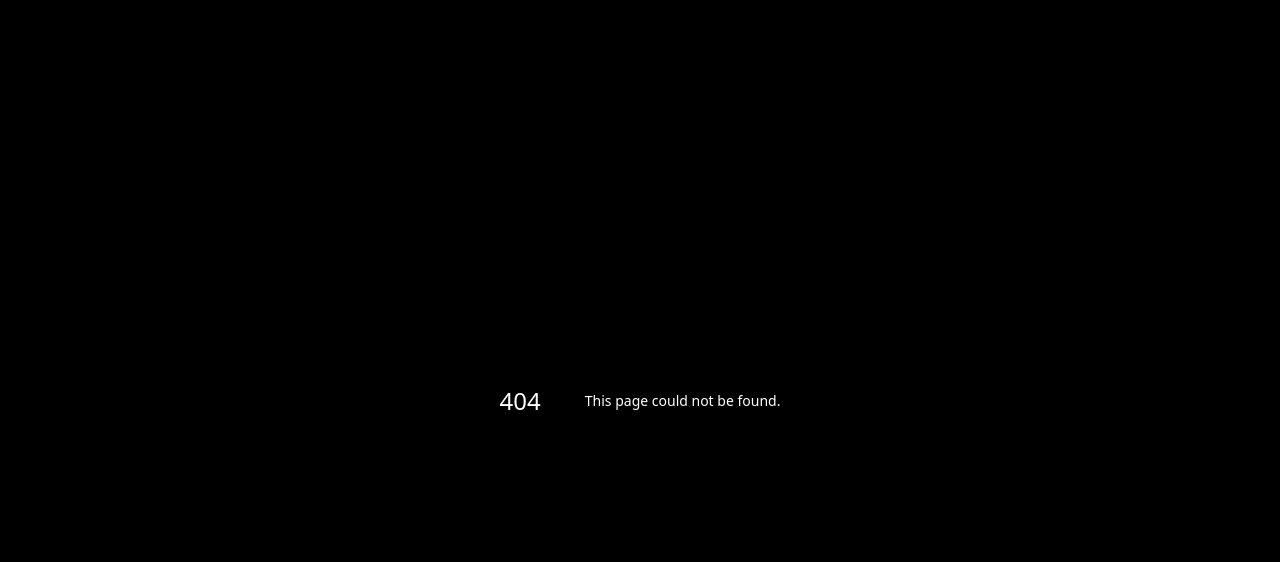
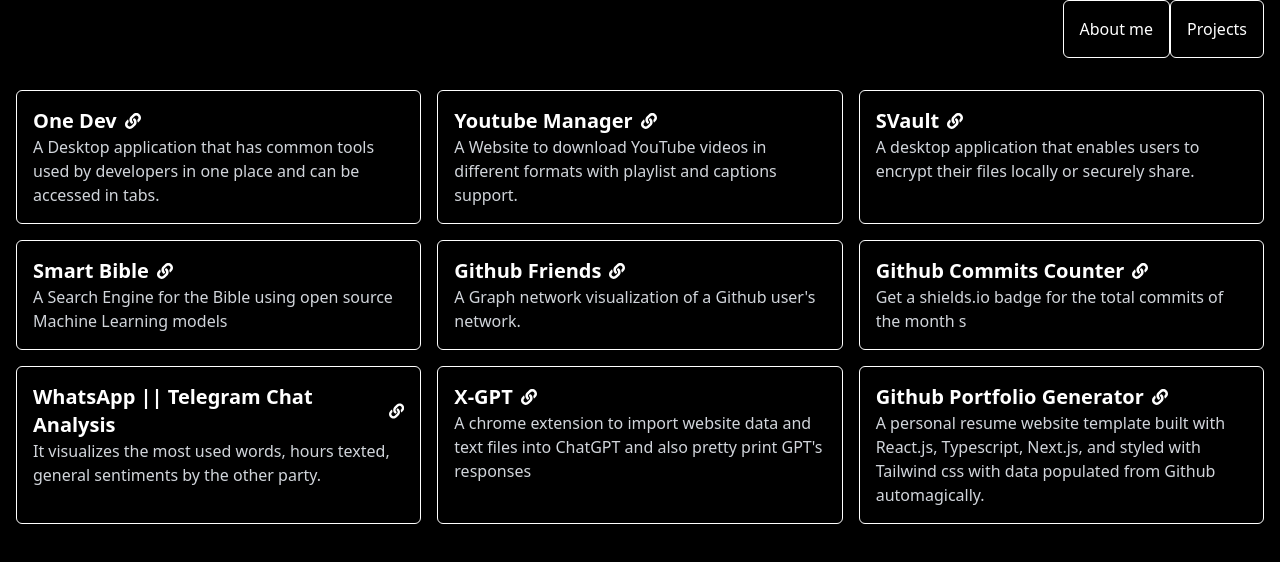
Before and after one commit to Owbird/Owbird, a Next.js app: page /projects in a window 1280 px wide. Before the commit this address had no page. Shown: the top 562 px of the page. Built offline with nearby package versions, Linux system fonts and the light colour scheme.

Commit message:
feat: Add projects page

```diff
--- /dev/null
+++ b/src/app/projects/page.tsx
@@ -0,0 +1,32 @@
+import NavBar from "@/components/NavBar";
+import projects from "@/data/projects.json";
+import Link from "next/link";
+import { FaLink } from "react-icons/fa";
+
+export default function ProjectsPage() {
+  return (
+    <div className="ml-4 mr-4">
+      <div className="flex justify-end mb-8">
+        <NavBar />
+      </div>
+
+      <div className="grid grid-cols-1 lg:grid-cols-3 gap-4">
+        {projects.map(({ id, name, short_description }) => (
+          <div key={id} className="border border-white p-4 rounded-md">
+            <div className="flex items-center hover:text-green-500">
+              <Link
+                target="_blank"
+                href={`/projects/${id}`}
+                className="font-bold text-xl mr-2"
+              >
+                {name}
+              </Link>
+              <FaLink />
+            </div>
+            <p className="text-gray-300">{short_description}</p>
+          </div>
+        ))}
+      </div>
+    </div>
+  );
+}
--- a/src/data/constants/index.ts
+++ b/src/data/constants/index.ts
@@ -1,4 +1,7 @@
-export const navLinks = [{ label: "About me", href: "/about" }];
+export const navLinks = [
+  { label: "About me", href: "/about" },
+  { label: "Projects", href: "/projects" },
+];
 
 export const socialLinks = [
   { label: "Email", href: "mailto:owbirdphorccuo@gmail.com" },
```
Also changed, not shown: src/app/projects/[id]/page.tsx (renamed from src/app/project/[id]/page.tsx).
